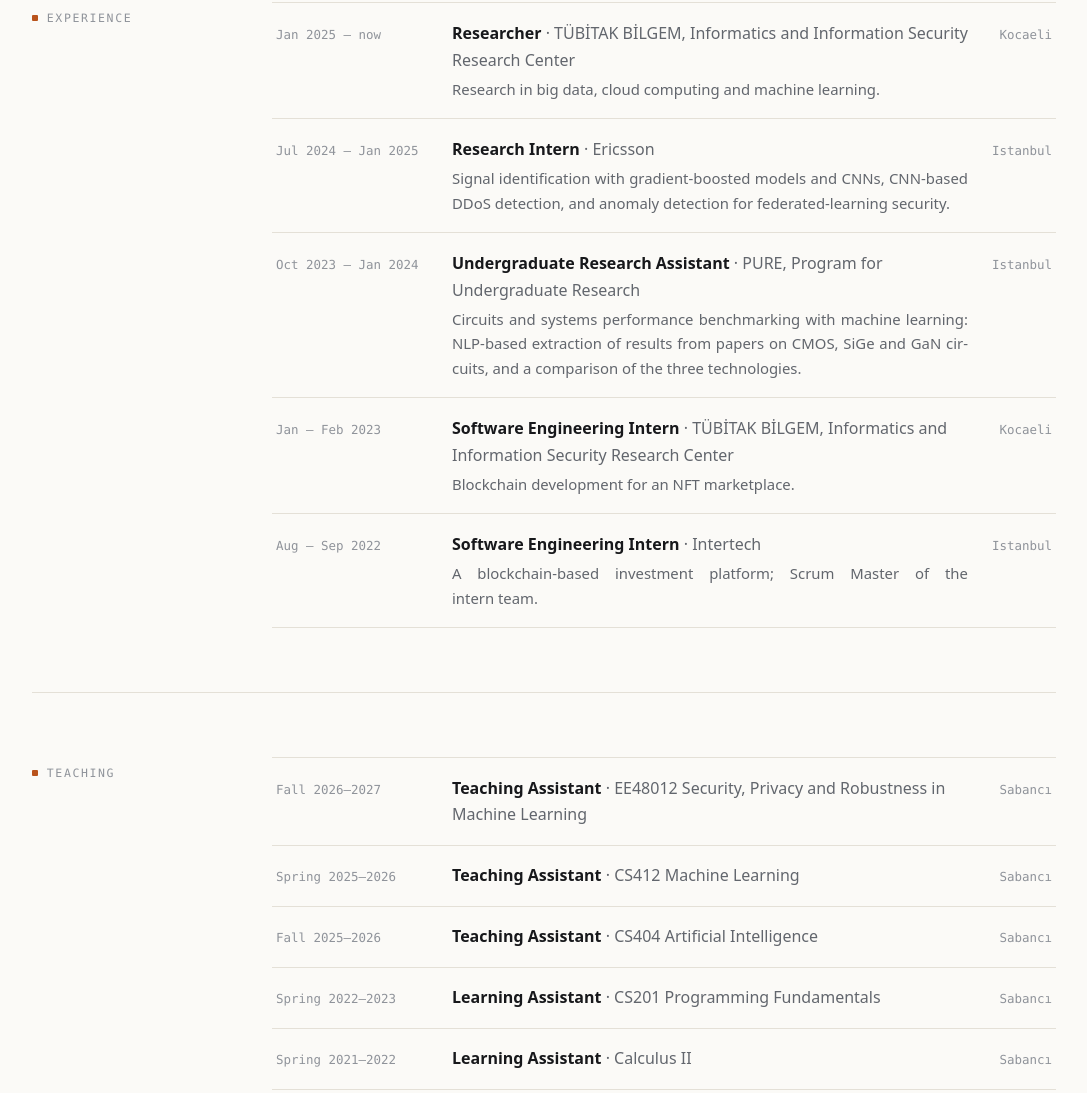
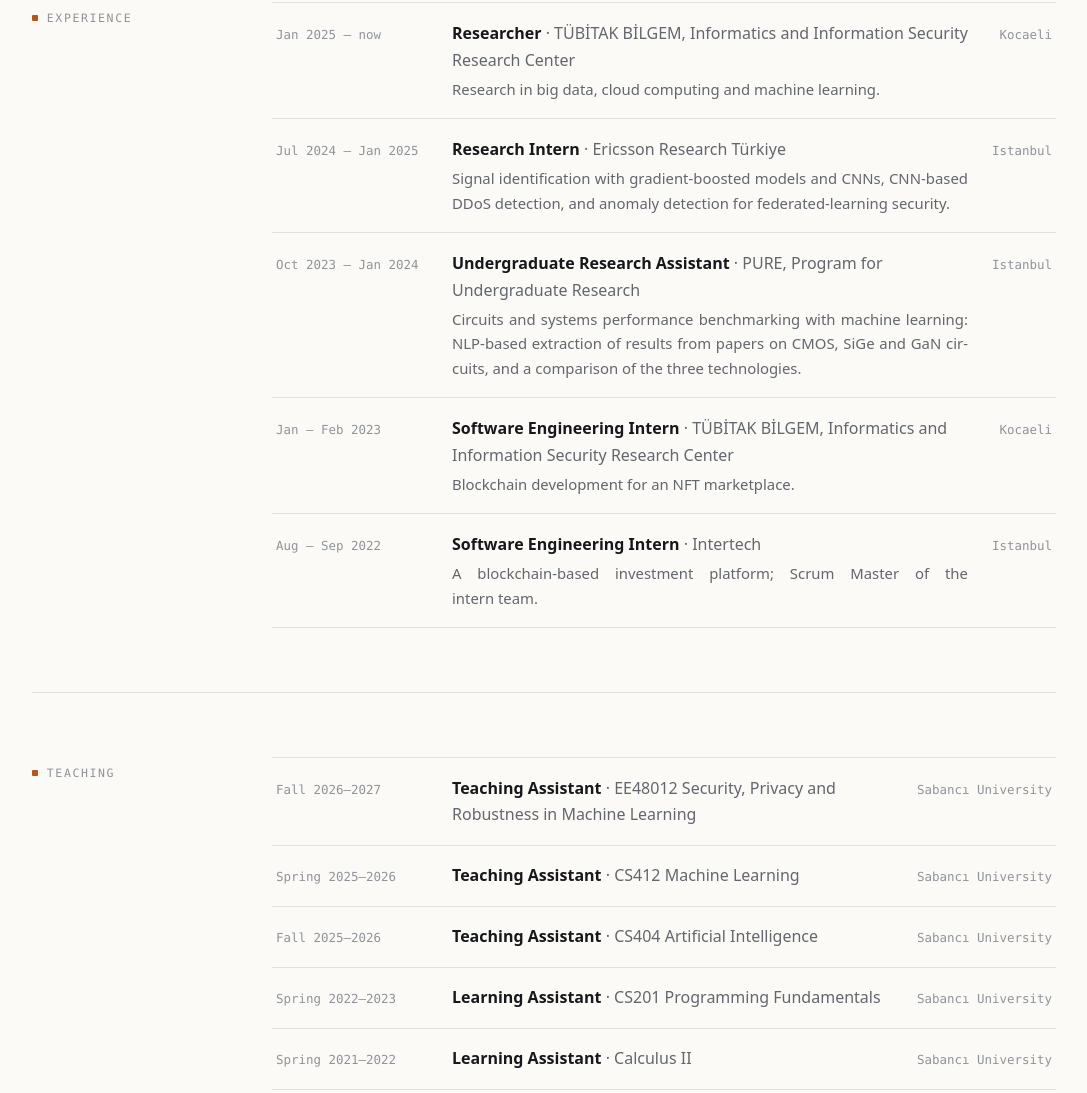
Before and after one commit to mertcoskuner/mertcoskuner.github.io, an Astro site: page / in a window 1280 px wide. Shown: the part 3149-4242 px from the top of the page, without its empty margins (96-1183 px from the left). Built offline with nearby package versions, Linux system fonts and the light colour scheme; Astro itself is replaced by a stand-in of ours.

Commit message:
fix: spell out Sabancı University and Ericsson Research Türkiye

```diff
--- a/src/data/site.js
+++ b/src/data/site.js
@@ -159,7 +159,7 @@ export const experience = [
   {
     when: "Jul 2024 – Jan 2025",
     title: "Research Intern",
-    org: "Ericsson",
+    org: "Ericsson Research Türkiye",
     place: "Istanbul",
     detail:
       "Signal identification with gradient-boosted models and CNNs, CNN-based DDoS detection, and anomaly detection for federated-learning security.",
--- a/src/pages/index.astro
+++ b/src/pages/index.astro
@@ -135,7 +135,7 @@ const posts = (await getPosts()).filter((post) => !post.data.draft);
           <div>
             <span class="when">{item.when}</span>
             <span class="what"><strong>{item.title}</strong> <span class="org">· {item.course}</span></span>
-            <span class="go">Sabancı</span>
+            <span class="go">Sabancı University</span>
           </div>
         </li>
       ))}
```
